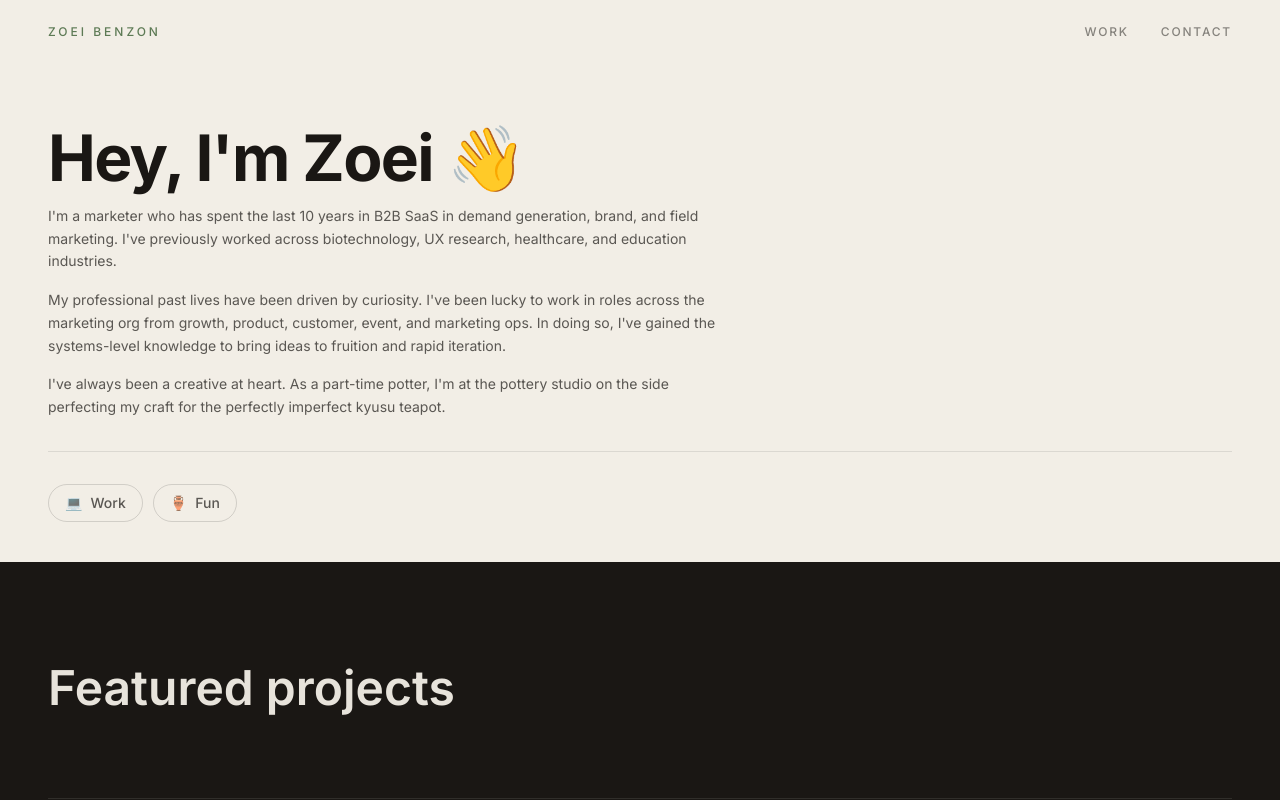
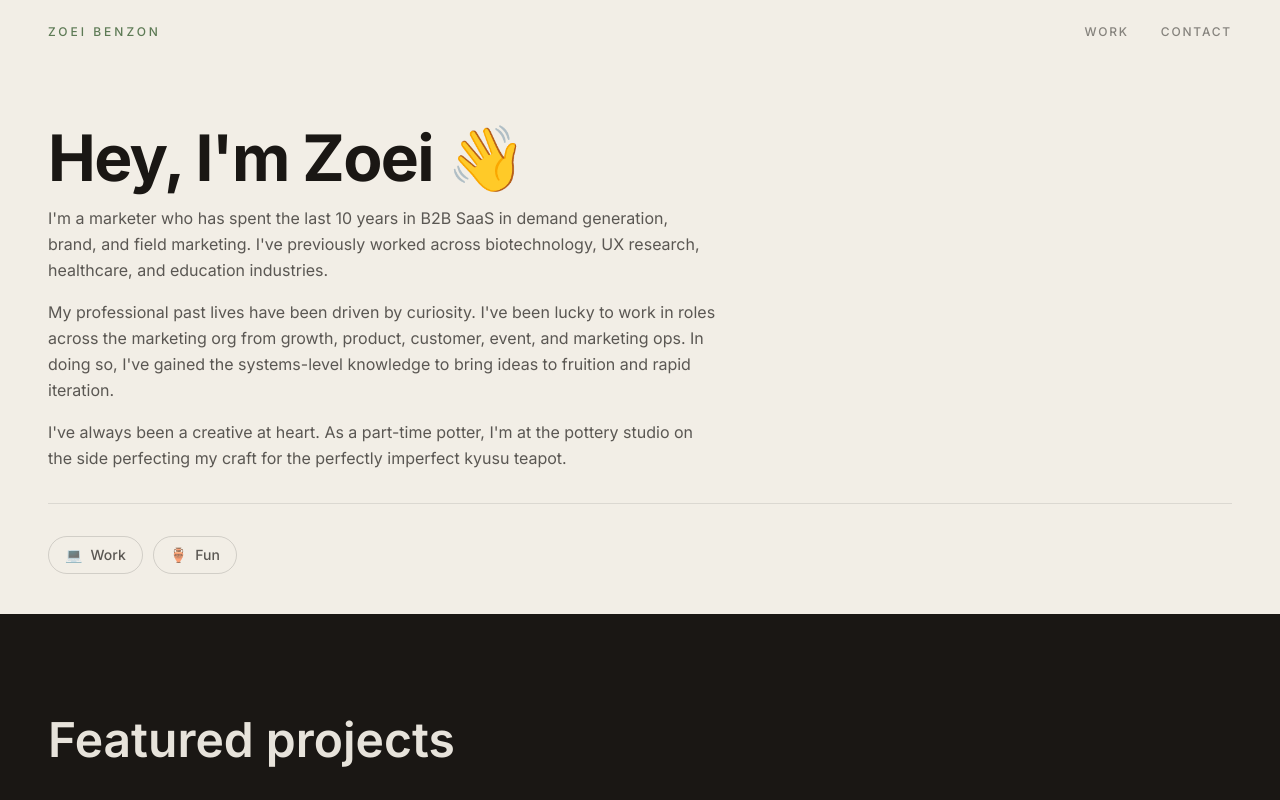
Before and after one commit to zjben10/fourteenzerosix-portfolio, a Next.js app: page / in a window 1280 px wide. Shown: the top 800 px of the page. Built offline with nearby package versions, Linux system fonts and the light colour scheme.

Commit message:
Bump hero subtext to text-base
Co-Authored-By: Claude Opus 4.8 <noreply@anthropic.com>
Claude-Session: https://claude.ai/code/session_01FnUon39DrZUBXAVtQ4NJNb

```diff
--- a/components/Hero.tsx
+++ b/components/Hero.tsx
@@ -27,7 +27,7 @@ export default function Hero() {
           {/* Descriptor */}
           <div className="space-y-4 max-w-2xl">
             <p
-              className="text-sm leading-relaxed"
+              className="text-base leading-relaxed"
               style={{ color: "rgba(26,23,20,0.7)" }}
             >
               I&apos;m a marketer who has spent the last 10 years in B2B SaaS in
@@ -36,7 +36,7 @@ export default function Hero() {
               industries.
             </p>
             <p
-              className="text-sm leading-relaxed"
+              className="text-base leading-relaxed"
               style={{ color: "rgba(26,23,20,0.7)" }}
             >
               My professional past lives have been driven by curiosity. I&apos;ve
@@ -46,7 +46,7 @@ export default function Hero() {
               rapid iteration.
             </p>
             <p
-              className="text-sm leading-relaxed"
+              className="text-base leading-relaxed"
               style={{ color: "rgba(26,23,20,0.7)" }}
             >
               I&apos;ve always been a creative at heart. As a part-time potter,
```
